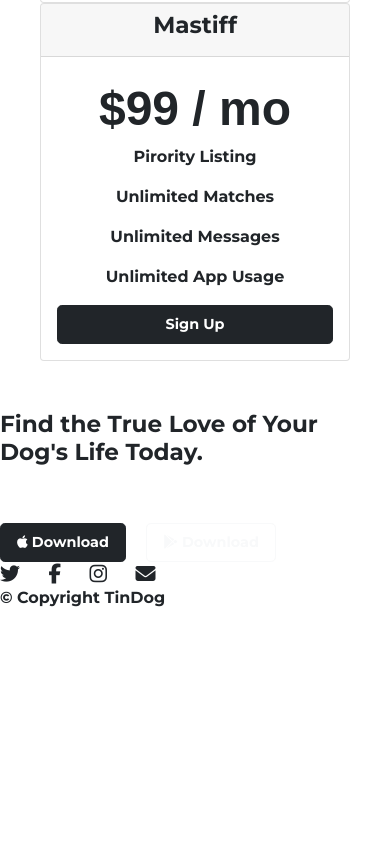
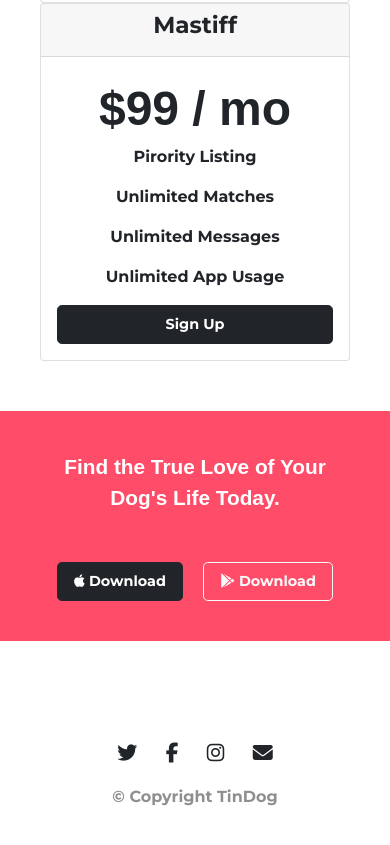
Before and after one commit to kareksalaheddine/tindog, a plain HTML site: page index.html in a window 390 px wide. Shown: the part 2654-3499 px from the top of the page. Before the commit the page ends 3280 px from the top, so only its background shows below. Drawn offline with nearby package versions, Linux system fonts and the light colour scheme; files whose address does not match are found by name.

Commit message:
Update styles.css

```diff
--- a/styles.css
+++ b/styles.css
@@ -1,150 +1,193 @@
-body{
+body {
   font-family: 'Montserrat', sans-serif;
 }
 
-#title{
+#title {
   background-color: #ff4c68;
-
 }
 
-h1{
+h1 {
   font-family: 'Montserrat', sans-serif;
-  font-size:3rem;
+  font-size: 3rem;
   line-height: 1.5;
-  text-align:left;
-  color:white;
-
+  text-align: left;
+  color: white;
 }
 
-h2{
-font-size:3rem;
+h2 {
+  font-size: 3rem;
   line-height: 1.5;
-font-family:'Montserrat-bold', sans-serif;
+  font-family: 'Montserrat-bold', sans-serif;
   font-weight: bold;
-width:78%;
-margin:auto;
-
-}
-.container-fluid{
-  padding:3% 15% 7%;
-
+  width: 78%;
+  margin: auto;
 }
 
-.iphone-img-container{
-position:relative;
-}
- .iphone-img{
-   transform:rotate(25deg);
-   width:55%;
-   position:absolute;
-   right:25%;
-   top:15px;
+.container-fluid {
+  padding: 3% 15% 7%;
 }
 
+.iphone-img-container {
+  position: relative;
+}
 
-.navbar-brand{
+.iphone-img {
+  transform: rotate(25deg);
+  width: 55%;
+  position: absolute;
+  right: 25%;
+  top: 15px;
+}
+
+.navbar-brand {
   font-size: 30px;
   font-weight: bold;
   font-family: 'Ubuntu', sans-serif;
 }
-.features-icons{
-  color:#ef8172;
+
+.features-icons {
+  color: #ef8172;
   margin-bottom: 2%;
 }
-#features{
-  padding:8% 4%;
+
+#features {
+  padding: 8% 4%;
   text-align: center;
   line-height: 1.5;
   background-color: white;
   position: relative;
   z-index: 1;
-
-
-}
-.features-h3{
-font-family:'Montserrat-bold', sans-serif;
 }
 
-.features-p{
-  color:#8f8f8f;
+.features-h3 {
+  font-family: 'Montserrat-bold', sans-serif;
+}
+
+.features-p {
+  color: #8f8f8f;
   font-size: 0.8rem;
   font-weight: 200;
-  width:62%;
+  width: 62%;
   margin: auto;
 }
- .features-icons:hover{
-   color:#ff4c68;
+
+.features-icons:hover {
+  color: #ff4c68;
 }
 
- #testimonials{
-   padding:8% 4% 2% 4%;
+#testimonials {
+  padding: 8% 4% 2% 4%;
   text-align: center;
-   background-color:#ff4c68;
-   color:white;
+  background-color: #ff4c68;
+  color: white;
 }
 
- .dog-image{
+.dog-image {
   border-radius: 50%;
-   width:10%;
-   margin:7% 2%  ;
+  width: 10%;
+  margin: 7% 2%;
 }
 
- #press{
-   background-color:#ff4c68;
+#press {
+  background-color: #ff4c68;
   padding-bottom: 3%;
   text-align: center;
 }
 
- .trust-logos{
-   width:15%;
-   margin:20px 20px 50px;
+.trust-logos {
+  width: 15%;
+  margin: 20px 20px 50px;
 }
-.lady-image{
+
+.lady-image {
   border-radius: 50%;
-  width:10%;
-  margin:7% 2%  ;
+  width: 10%;
+  margin: 7% 2%;
 }
-#pricing{
-  padding:100px;
+
+#pricing {
+  padding: 100px;
   text-align: center;
 }
-.card-container{
-  margin-top:5%;
+
+.card-container {
+  margin-top: 5%;
 }
 
-.btn{
+.btn {
   font-size: 0.9rem;
 }
-.price{
-  margin-bottom:20px;
+
+.price {
+  margin-bottom: 20px;
 }
-.short{
+
+.short {
   margin-top: 20px;
 }
 
+#cta {
+  background-color: #ff4c68;
+  text-align: center;
+  padding: 80px;
+}
+
+.cta-text {
+  font-family: 'Montserrat-bold', sans-serif;
+  font-weight: 900;
+  font-size: 2.5rem;
+  width: 45%;
+  margin: auto;
+  color: #fff;
+  line-height: 1.5;
+}
+
+#footer{
+  text-align: center;
+  margin-top: 100px;
+  margin-bottom: 100px;
+}
+
+.copyright{
+  margin-top: 20px;
+  color:#8f8f8f;
+}
+
 @media (max-width:1000px) {
-.iphone-img{
+  .iphone-img {
     position: static;
     width: 50%;
     margin-top: 20px;
-  transform:rotate(30deg);
+    transform: rotate(30deg);
   }
- #title{
+
+  #title {
     text-align: center;
   }
- h1{
+
+  h1 {
     text-align: center;
-   font-size:2rem;
+    font-size: 2rem;
   }
- .testimonial-text{
+
+  .testimonial-text {
     font-size: 1.6rem;
   }
-#pricing{
-  padding:50px 40px;
+
+  #pricing {
+    padding: 50px 40px;
   }
-.container-fluid{
-  padding:3% 5% 7%;
 
+  .container-fluid {
+    padding: 3% 5% 7%;
+  }
+
+  .cta-text{
+    width:90%;
+    font-size: 1.3rem;
+  }
+#cta{
+  padding:40px
 }
 
 }
```
Lines whose indentation alone changed are shown as unchanged.
